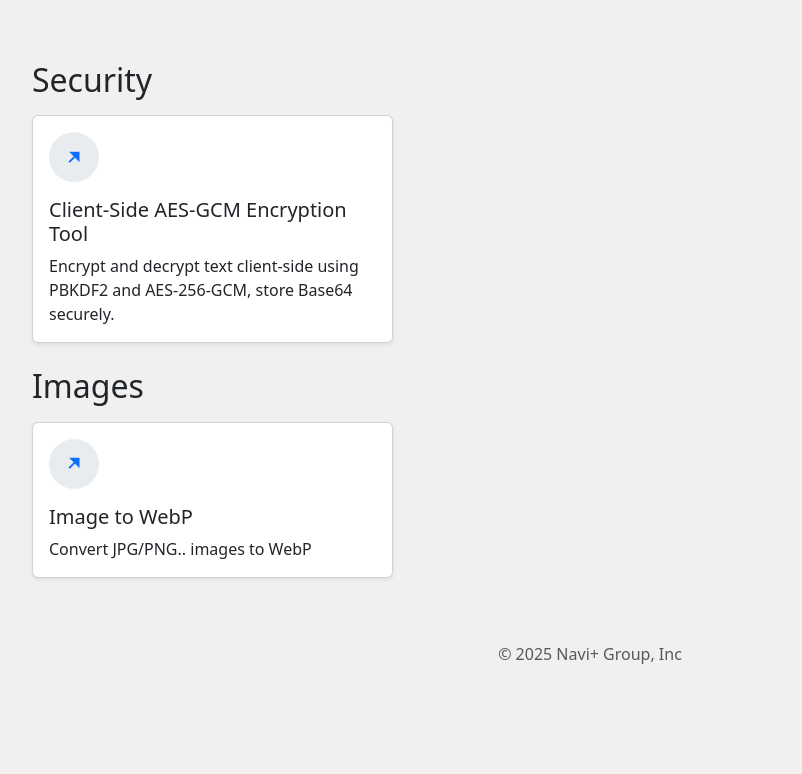
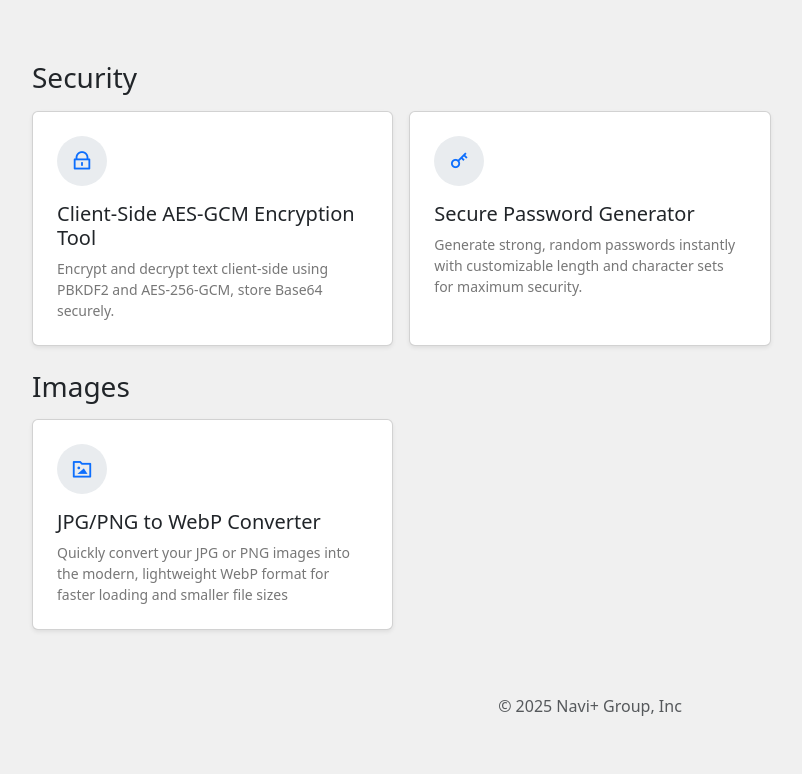
Before and after one commit to khoipn/tools.naviplus.io, a Jekyll site: the page built from index.html, in a window 1280 px wide. Shown: the part 336-1110 px from the top of the page, without its empty margins (50-852 px from the left). Built offline with Jekyll 4.4.1, drawn with Linux system fonts in a browser that asks for light colours; nearby versions of some CDN libraries; before the commit the page ends 1058 px from its top, so only the background shows below that.

Commit message:
new password tool

```diff
--- a/assets/css/style.css
+++ b/assets/css/style.css
@@ -15,21 +15,33 @@ header {
     width: 50px;
     height: 50px;
     border-radius: 50%;
-    background: #e9ecef; /* màu xám nhạt */
+    background: #e9ecef;
+    /* màu xám nhạt */
     display: flex;
     align-items: center;
     justify-content: center;
     font-size: 22px;
-    color: #0d6efd; /* xanh bootstrap */
+    color: #0d6efd;
+    /* xanh bootstrap */
 }
 
 /* Hiệu ứng hover */
 .hover-card {
     transition: transform 0.2s ease, box-shadow 0.2s ease;
 }
+
 .hover-card:hover {
     transform: translateY(-4px);
-    box-shadow: 0 6px 20px rgba(0,0,0,0.1);
+    box-shadow: 0 6px 20px rgba(0, 0, 0, 0.1);
+}
+
+.card-toolset .card-body {
+    padding: 24px;
+}
+
+.card-toolset .card-text {
+    font-size: 14px;
+    color: #777;
 }
 
 @media screen and (min-width: 769px) {
--- a/index.html
+++ b/index.html
@@ -15,14 +15,27 @@ layout: default
         {
             "title": "Client-Side AES-GCM Encryption Tool",
             "group": "Security",
+            "icon": "ri-lock-line",
             "description": "Encrypt and decrypt text client-side using PBKDF2 and AES-256-GCM, store Base64 securely.",
-            "linkto": "security/encrypt.html"
+            "linkto": "toolset/security/encrypt.html"
         },
         {
-            "title": "Image to WebP",
+            "title": "Secure Password Generator",
+            "group": "Security",
+            "icon": "ri-key-2-line",
+            "description": "Generate strong, random passwords instantly with customizable length and character sets for maximum security.",
+            "linkto": "toolset/security/generate-password.html"
+        },
+
+
+
+
+        {
+            "title": "JPG/PNG to WebP Converter",
             "group": "Images",
-            "description": "Convert JPG/PNG.. images to WebP",
-            "linkto": "security/convert-webp.html"
+            "icon": "ri-folder-image-line",
+            "description": "Quickly convert your JPG or PNG images into the modern, lightweight WebP format for faster loading and smaller file sizes",
+            "linkto": "toolset/images/convert-to-webp.html"
         }
     ];
 </script>
@@ -55,12 +68,12 @@ layout: default
 
                     col.innerHTML = `
               <a href="${rootDomain}${tool.linkto}" class="text-decoration-none text-dark">
-                <div class="card h-100 shadow-sm hover-card">
+                <div class="card card-toolset h-100 shadow-sm hover-card">
                   <div class="card-body d-flex flex-column">
 
                     <!-- Vòng tròn icon -->
                     <div class="icon-circle mb-3">
-                      <i class="ri-arrow-right-up-fill"></i>
+                      <i class="${tool.icon}"></i>
                     </div>
 
                     <h5 class="card-title">${tool.title}</h5>
```
Also changed, not shown: other parts of index.html (+1 -1 lines), toolset/security/generate-password.html (added, +135 -0 lines), toolset/images/convert-to-webp.html (added), toolset/security/encrypt.html (renamed from security/encrypt.html). Lines whose indentation alone changed are shown as unchanged.
